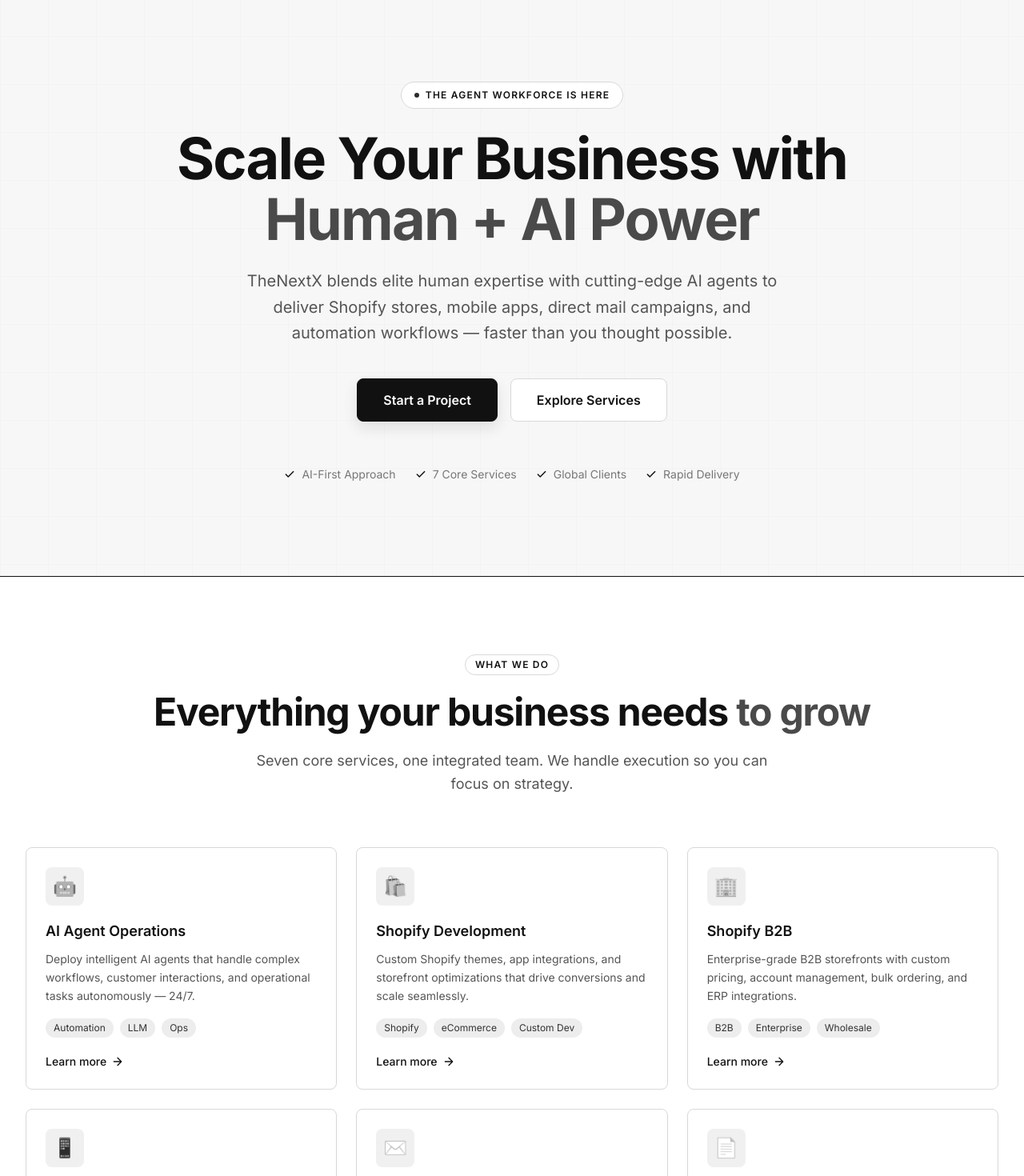
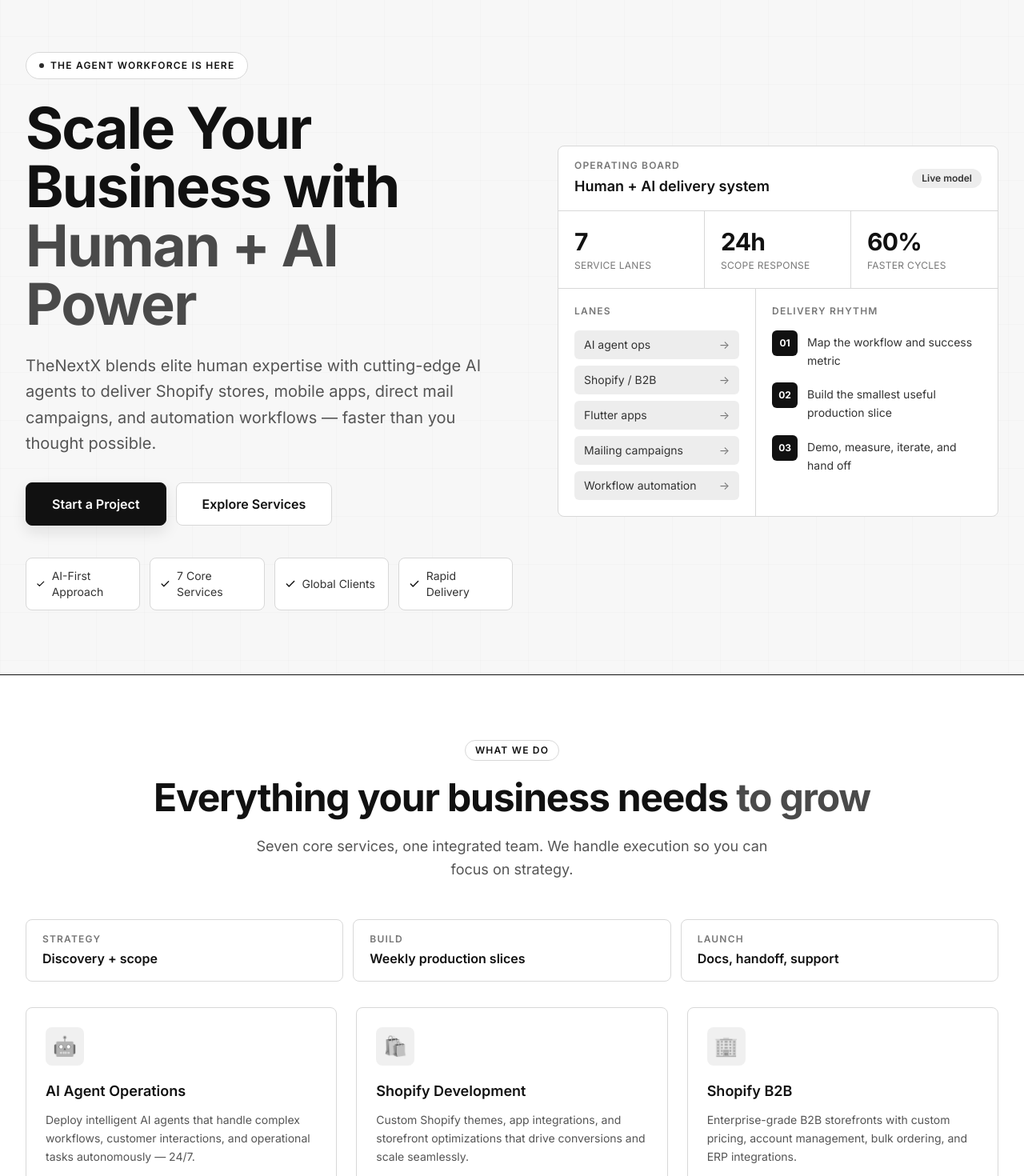
Before and after one commit to Soulvane/thenextx-web-site, a Next.js app: page / in a window 1280 px wide. Shown: the part 80-1550 px from the top of the page at 80% size. Built offline with nearby package versions, Linux system fonts and the light colour scheme.

Commit message:
Add density to monochrome homepage

```diff
--- a/src/app/page.tsx
+++ b/src/app/page.tsx
@@ -92,6 +92,12 @@
   },
 ];
 
+const operatingMetrics = [
+  { label: "Strategy", value: "Discovery + scope" },
+  { label: "Build", value: "Weekly production slices" },
+  { label: "Launch", value: "Docs, handoff, support" },
+];
+
 export default function HomePage() {
   return (
     <>
@@ -107,7 +113,7 @@
 
       {/* Services section */}
       <section
-        className="py-24 px-4 sm:px-6 lg:px-8 border-b"
+        className="py-20 px-4 sm:px-6 lg:px-8 border-b"
         style={{ background: "var(--surface)" }}
       >
         <div className="max-w-7xl mx-auto">
@@ -117,6 +123,24 @@
             titleGradient="to grow"
             subtitle="Seven core services, one integrated team. We handle execution so you can focus on strategy."
           />
+          <div className="mb-8 grid grid-cols-1 md:grid-cols-3 gap-3">
+            {operatingMetrics.map((item) => (
+              <div key={item.label} className="ui-card rounded-lg px-5 py-4">
+                <div
+                  className="text-xs font-semibold uppercase tracking-widest"
+                  style={{ color: "var(--subtle-foreground)" }}
+                >
+                  {item.label}
+                </div>
+                <div
+                  className="mt-1 text-base font-semibold"
+                  style={{ color: "var(--foreground)" }}
+                >
+                  {item.value}
+                </div>
+              </div>
+            ))}
+          </div>
           <div className="grid grid-cols-1 sm:grid-cols-2 lg:grid-cols-3 gap-6">
             {services.map((svc) => (
               <ServiceCard key={svc.title} {...svc} />
@@ -147,7 +171,7 @@
 
       {/* Why TheNextX */}
       <section
-        className="py-24 px-4 sm:px-6 lg:px-8 border-b"
+        className="py-20 px-4 sm:px-6 lg:px-8 border-b"
         style={{ background: "var(--background)" }}
       >
         <div className="max-w-7xl mx-auto">
@@ -184,33 +208,33 @@
 
       {/* CTA Banner */}
       <section
-        className="py-24 px-4 sm:px-6 lg:px-8"
+        className="py-20 px-4 sm:px-6 lg:px-8"
         style={{ background: "var(--surface)" }}
       >
-        <div className="max-w-4xl mx-auto text-center">
+        <div className="max-w-5xl mx-auto">
           <div
-            className="ui-card relative rounded-lg p-8 sm:p-12 overflow-hidden"
+            className="ui-card relative rounded-lg p-6 sm:p-8 overflow-hidden"
           >
-            <div className="relative z-10">
+            <div className="relative z-10 grid grid-cols-1 lg:grid-cols-[1fr_auto] gap-6 items-center">
+              <div>
                 <h2
-                className="text-3xl sm:text-4xl font-bold tracking-tight mb-4"
+                  className="text-3xl sm:text-4xl font-bold tracking-tight mb-3"
                   style={{ color: "var(--foreground)" }}
                 >
                   Ready to activate your{" "}
-                <span
-                  style={{ color: "var(--accent-2)" }}
-                >
+                  <span style={{ color: "var(--accent-2)" }}>
                     agent workforce?
                   </span>
                 </h2>
                 <p
-                className="text-lg mb-8 max-w-xl mx-auto"
+                  className="text-base sm:text-lg max-w-2xl"
                   style={{ color: "var(--muted-foreground)" }}
                 >
-                Tell us about your project. We&apos;ll reply with a clear plan,
-                timeline, and pricing within 24 hours.
+                  Tell us about your project. We&apos;ll reply with a clear
+                  plan, timeline, and pricing within 24 hours.
                 </p>
-              <div className="flex flex-col sm:flex-row gap-4 justify-center">
+              </div>
+              <div className="flex flex-col sm:flex-row gap-3 lg:justify-end">
                 <Link
                   href="/contact"
                   className="btn-primary px-8 py-3.5 rounded-lg text-base font-semibold"
--- a/src/components/HeroSection.tsx
+++ b/src/components/HeroSection.tsx
@@ -21,9 +21,23 @@
   secondaryCTA,
   showBadges = false,
 }: HeroSectionProps) {
+  const proofStats = [
+    { value: "7", label: "service lanes" },
+    { value: "24h", label: "scope response" },
+    { value: "60%", label: "faster cycles" },
+  ];
+
+  const operatingStack = [
+    "AI agent ops",
+    "Shopify / B2B",
+    "Flutter apps",
+    "Mailing campaigns",
+    "Workflow automation",
+  ];
+
   return (
     <section
-      className="relative min-h-[calc(100vh-4rem)] flex items-center justify-center overflow-hidden border-b"
+      className="relative min-h-[calc(100vh-4rem)] flex items-center overflow-hidden border-b"
       style={{ background: "var(--background)" }}
     >
       <div
@@ -40,12 +54,12 @@
         />
       </div>
 
-      <div className="relative z-10 max-w-5xl mx-auto px-4 sm:px-6 lg:px-8 text-center">
+      <div className="relative z-10 w-full max-w-7xl mx-auto px-4 sm:px-6 lg:px-8 py-16 lg:py-20">
+        <div className="grid grid-cols-1 lg:grid-cols-[1.05fr_0.95fr] gap-10 lg:gap-14 items-center">
+          <div>
             {eyebrow && (
               <div className="mb-6">
-            <span
-              className="ui-pill inline-flex items-center gap-2 text-xs font-semibold uppercase tracking-widest px-4 py-2 rounded-full"
-            >
+                <span className="ui-pill inline-flex items-center gap-2 text-xs font-semibold uppercase tracking-widest px-4 py-2 rounded-full">
                   <span
                     className="w-1.5 h-1.5 rounded-full animate-pulse"
                     style={{ background: "var(--accent)" }}
@@ -56,18 +70,14 @@
             )}
 
             <h1
-          className="text-5xl sm:text-6xl lg:text-7xl font-bold tracking-tight leading-[1.05] mb-6"
+              className="text-5xl sm:text-6xl lg:text-7xl font-bold tracking-tight leading-[1.02] mb-6"
               style={{ color: "var(--foreground)" }}
             >
               {headline}
               {headlineGradient && (
                 <>
                   {" "}
-              <span
-                style={{
-                  color: "var(--accent-2)",
-                }}
-              >
+                  <span style={{ color: "var(--accent-2)" }}>
                     {headlineGradient}
                   </span>
                 </>
@@ -75,26 +85,28 @@
             </h1>
 
             <p
-          className="text-lg sm:text-xl leading-relaxed mb-10 max-w-2xl mx-auto"
+              className="text-lg sm:text-xl leading-relaxed mb-8 max-w-2xl"
               style={{ color: "var(--muted-foreground)" }}
             >
               {subheadline}
             </p>
 
             {(primaryCTA || secondaryCTA) && (
-          <div className="flex flex-col sm:flex-row items-center justify-center gap-4">
+              <div className="flex flex-col sm:flex-row gap-3 mb-10">
                 {primaryCTA && (
                   <Link
                     href={primaryCTA.href}
                     className="btn-primary px-8 py-3.5 rounded-lg text-base font-semibold transition-all duration-200 w-full sm:w-auto text-center"
                     onMouseEnter={(e) => {
                       const el = e.currentTarget as HTMLAnchorElement;
-                  el.style.boxShadow = "0 12px 26px rgba(23, 23, 23, 0.14)";
+                      el.style.boxShadow =
+                        "0 12px 26px rgba(23, 23, 23, 0.14)";
                       el.style.transform = "translateY(-2px)";
                     }}
                     onMouseLeave={(e) => {
                       const el = e.currentTarget as HTMLAnchorElement;
-                  el.style.boxShadow = "0 8px 18px rgba(23, 23, 23, 0.1)";
+                      el.style.boxShadow =
+                        "0 8px 18px rgba(23, 23, 23, 0.1)";
                       el.style.transform = "translateY(0)";
                     }}
                   >
@@ -125,7 +137,7 @@
             )}
 
             {showBadges && (
-          <div className="mt-14 flex flex-wrap items-center justify-center gap-6">
+              <div className="grid grid-cols-2 sm:grid-cols-4 gap-3 max-w-2xl">
                 {[
                   "AI-First Approach",
                   "7 Core Services",
@@ -134,8 +146,8 @@
                 ].map((badge) => (
                   <div
                     key={badge}
-                className="flex items-center gap-2 text-sm"
-                style={{ color: "var(--subtle-foreground)" }}
+                    className="ui-card flex items-center gap-2 rounded-lg px-3 py-3 text-sm"
+                    style={{ color: "var(--secondary-foreground)" }}
                   >
                     <svg
                       width="14"
@@ -149,12 +161,131 @@
                     >
                       <polyline points="20 6 9 17 4 12" />
                     </svg>
-                {badge}
+                    <span>{badge}</span>
                   </div>
                 ))}
               </div>
             )}
           </div>
+
+          <div className="ui-card rounded-lg overflow-hidden">
+            <div
+              className="flex items-center justify-between border-b px-5 py-4"
+              style={{ borderColor: "var(--border)" }}
+            >
+              <div>
+                <div
+                  className="text-xs font-semibold uppercase tracking-widest"
+                  style={{ color: "var(--subtle-foreground)" }}
+                >
+                  Operating board
+                </div>
+                <div
+                  className="mt-1 text-lg font-semibold"
+                  style={{ color: "var(--foreground)" }}
+                >
+                  Human + AI delivery system
+                </div>
+              </div>
+              <div
+                className="rounded-full px-3 py-1 text-xs font-semibold"
+                style={{
+                  background: "var(--surface-2)",
+                  color: "var(--secondary-foreground)",
+                }}
+              >
+                Live model
+              </div>
+            </div>
+
+            <div className="grid grid-cols-3 border-b" style={{ borderColor: "var(--border)" }}>
+              {proofStats.map((stat) => (
+                <div
+                  key={stat.label}
+                  className="px-5 py-5 border-r last:border-r-0"
+                  style={{ borderColor: "var(--border)" }}
+                >
+                  <div
+                    className="text-3xl font-bold tracking-tight"
+                    style={{ color: "var(--foreground)" }}
+                  >
+                    {stat.value}
+                  </div>
+                  <div
+                    className="mt-1 text-xs uppercase tracking-wide"
+                    style={{ color: "var(--subtle-foreground)" }}
+                  >
+                    {stat.label}
+                  </div>
+                </div>
+              ))}
+            </div>
+
+            <div className="grid grid-cols-1 sm:grid-cols-[0.9fr_1.1fr]">
+              <div
+                className="border-b sm:border-b-0 sm:border-r p-5"
+                style={{ borderColor: "var(--border)" }}
+              >
+                <div
+                  className="text-xs font-semibold uppercase tracking-widest mb-4"
+                  style={{ color: "var(--subtle-foreground)" }}
+                >
+                  Lanes
+                </div>
+                <div className="space-y-2">
+                  {operatingStack.map((item) => (
+                    <div
+                      key={item}
+                      className="flex items-center justify-between rounded-md px-3 py-2 text-sm"
+                      style={{
+                        background: "var(--surface-2)",
+                        color: "var(--secondary-foreground)",
+                      }}
+                    >
+                      <span>{item}</span>
+                      <span style={{ color: "var(--subtle-foreground)" }}>→</span>
+                    </div>
+                  ))}
+                </div>
+              </div>
+
+              <div className="p-5">
+                <div
+                  className="text-xs font-semibold uppercase tracking-widest mb-4"
+                  style={{ color: "var(--subtle-foreground)" }}
+                >
+                  Delivery rhythm
+                </div>
+                <div className="space-y-4">
+                  {[
+                    ["01", "Map the workflow and success metric"],
+                    ["02", "Build the smallest useful production slice"],
+                    ["03", "Demo, measure, iterate, and hand off"],
+                  ].map(([step, label]) => (
+                    <div key={step} className="flex gap-3">
+                      <div
+                        className="flex h-8 w-8 shrink-0 items-center justify-center rounded-md text-xs font-bold"
+                        style={{
+                          background: "var(--foreground)",
+                          color: "#ffffff",
+                        }}
+                      >
+                        {step}
+                      </div>
+                      <div
+                        className="pt-1 text-sm leading-relaxed"
+                        style={{ color: "var(--secondary-foreground)" }}
+                      >
+                        {label}
+                      </div>
+                    </div>
+                  ))}
+                </div>
+              </div>
+            </div>
+          </div>
+        </div>
+      </div>
     </section>
   );
 }
--- a/src/components/SectionHeader.tsx
+++ b/src/components/SectionHeader.tsx
@@ -14,7 +14,7 @@
   centered = true,
 }: SectionHeaderProps) {
   return (
-    <div className={`mb-16 ${centered ? "text-center" : ""}`}>
+    <div className={`mb-12 ${centered ? "text-center" : ""}`}>
       {eyebrow && (
         <span
           className="inline-block text-xs font-semibold uppercase tracking-widest px-3 py-1 rounded-full mb-4"
```
Lines whose indentation alone changed are shown as unchanged.
